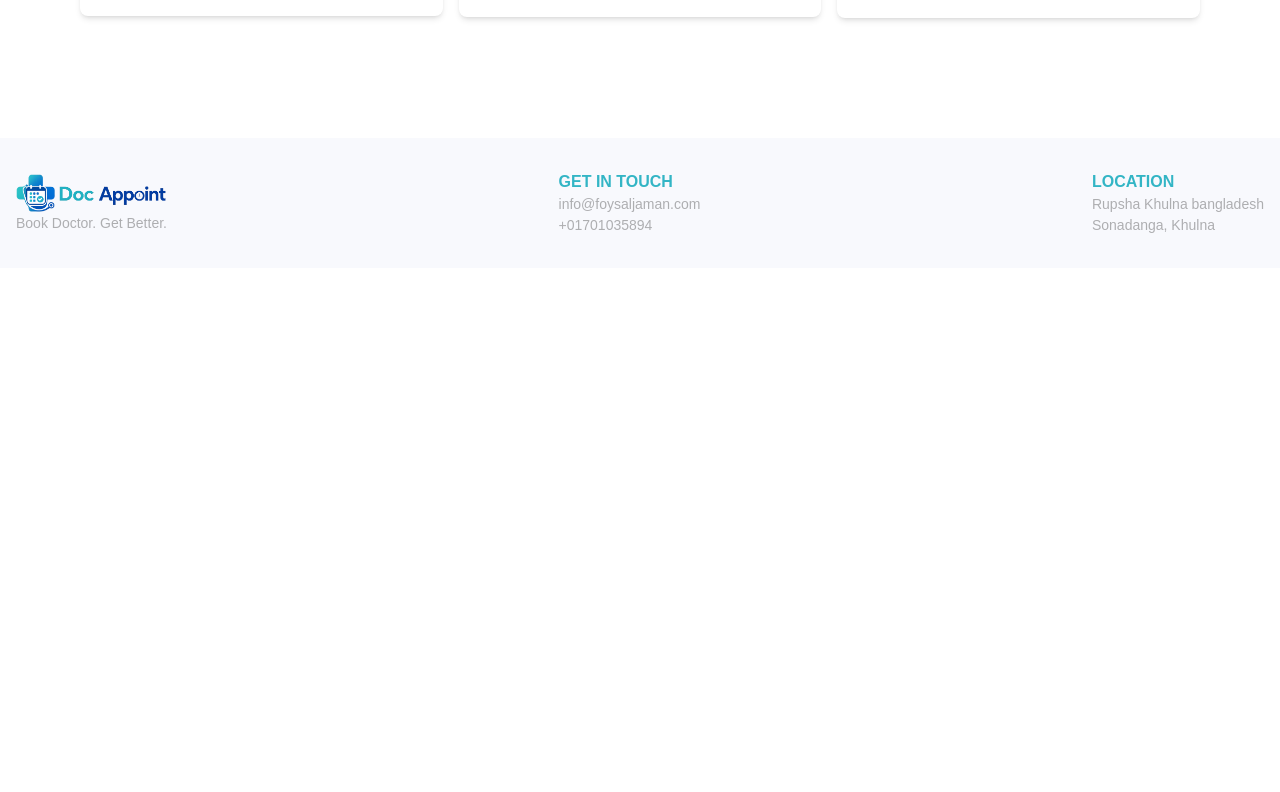
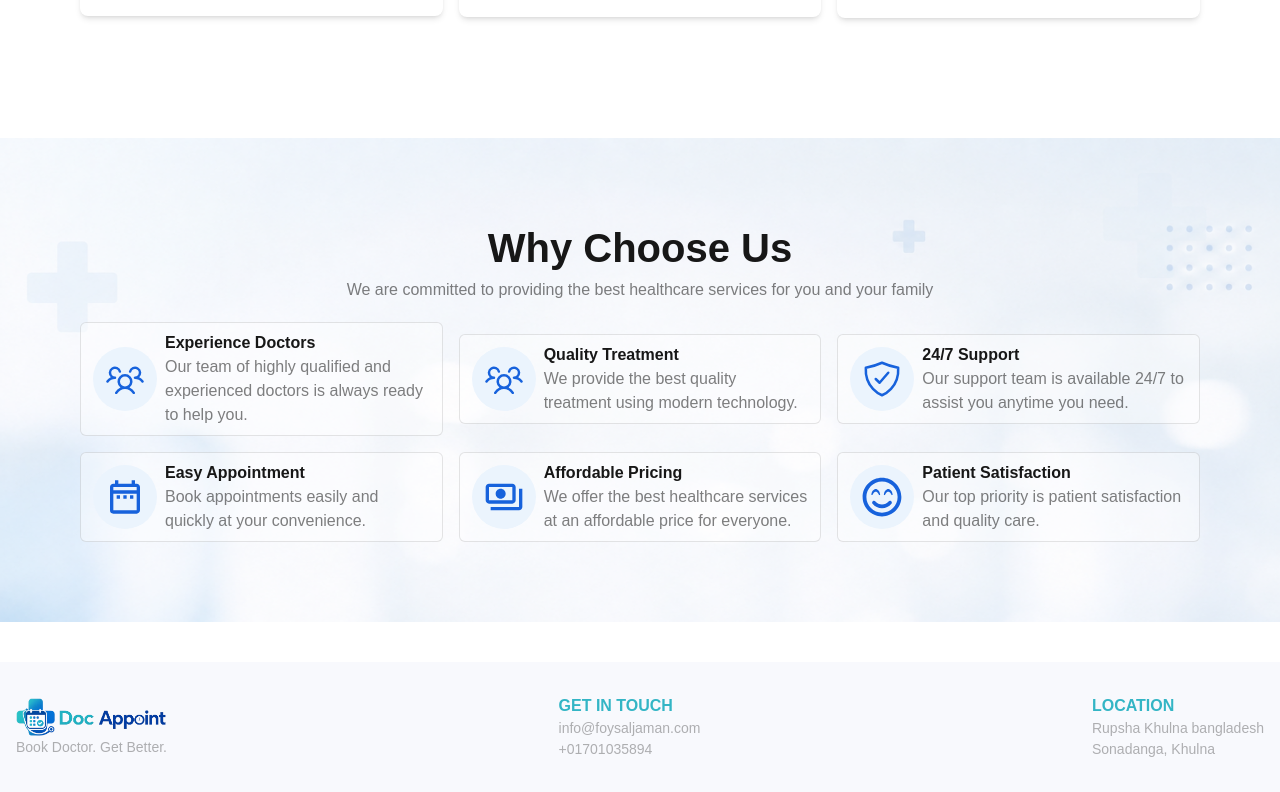
Before and after one commit to foysal41/docappoint, a Next.js app: page / in a window 1280 px wide. Shown: the part 1716-2508 px from the top of the page. Before the commit the page ends 1984 px from the top, so only its background shows below. Built offline with nearby package versions, Linux system fonts and the light colour scheme.

Commit message:
added why choose us section where i try to show data dynamically with map function

```diff
--- /dev/null
+++ b/src/app/components/homepage/WhyChooseUs.jsx
@@ -0,0 +1,108 @@
+import React from "react";
+import sectionBg from "@/assets/sectionBg.png";
+import { PiUsersThree } from "react-icons/pi";
+import { IoShieldCheckmarkOutline } from "react-icons/io5";
+import { MdOutlineDateRange } from "react-icons/md";
+import { MdOutlinePayments } from "react-icons/md";
+import { FaRegSmileBeam } from "react-icons/fa";
+
+
+const chooseData = [
+  {
+    id: 1,
+    title: "Experience Doctors",
+    description:
+      "Our team of highly qualified and experienced doctors is always ready to help you.",
+    icon: <PiUsersThree size={40} color="#1762DC" />,
+  },
+
+  {
+    id: 2,
+    title: "Quality Treatment",
+    description:
+      "We provide the best quality treatment using modern technology.",
+    icon: <PiUsersThree size={40} color="#1762DC" />,
+  },
+
+  {
+    id: 3,
+    title: "24/7 Support",
+    description:
+      "Our support team is available 24/7 to assist you anytime you need.",
+    icon: <IoShieldCheckmarkOutline size={40} color="#1762DC" />,
+  },
+
+  {
+    id: 4,
+    title: "Easy Appointment",
+    description:
+      "Book appointments easily and quickly at your convenience.",
+    icon: <MdOutlineDateRange size={40} color="#1762DC" />,
+  },
+
+  {
+    id: 5,
+    title: "Affordable Pricing",
+    description:
+      "We offer the best healthcare services at an affordable price for everyone.",
+    icon: <MdOutlinePayments size={40} color="#1762DC" />,
+  },
+
+  {
+    id: 6,
+    title: "Patient Satisfaction",
+    description:
+      "Our top priority is patient satisfaction and quality care.",
+    icon: <FaRegSmileBeam size={40} color="#1762DC" />,
+  },
+];
+
+
+
+export default function whyChooseUs() {
+  return (
+    <div
+      className="bg-cover bg-no-repeat my-10 py-20 px-5 md:px-20 "
+      style={{ backgroundImage: `url(${sectionBg.src})` }}
+    >
+      <div className="container mx-auto ">
+        <div className="text-center">
+          <h2 className="text-[25px] md:text-[40px] font-bold">
+            Why Choose Us
+          </h2>
+          <p className="text-black/50">
+            We are committed to providing the best healthcare services for you
+            and your family
+          </p>
+        </div>
+
+        <div className="grid grid-cols-1 md:grid-cols-3 justify-between items-center gap-4 mt-5">
+          {/* item 1 */}
+
+          {
+            chooseData.map((item, idx)=> (
+                <div key={idx}>
+            <div className="flex justify-start items-center gap-2 bg-white/40 py-2 px-3 border border-black/10 rounded-md">
+              <div className="bg-[#EBF4FD] px-3 py-3 rounded-full text-white">
+               {item.icon}
+              </div>
+
+              <div>
+                <h4 className="text-md font-bold">{item.title}</h4>
+                <p className="text-black/50">
+
+                  {item.description}
+                </p>
+              </div>
+            </div>
+          </div>
+            ))
+          }
+
+
+
+        </div>
+      </div>
+    </div>
+  );
+}
--- a/src/app/page.js
+++ b/src/app/page.js
@@ -1,12 +1,15 @@
 import Image from "next/image";
 import Hero from "./components/homepage/Hero";
 import TopDoctors from "./components/homepage/TopDoctors";
+import WhyChooseUs from "./components/homepage/WhyChooseUs";
 
 export default function Home() {
   return (
    <div>
     <Hero></Hero>
     <TopDoctors></TopDoctors>
+    <WhyChooseUs></WhyChooseUs>
+
    </div>
   );
 }
```
